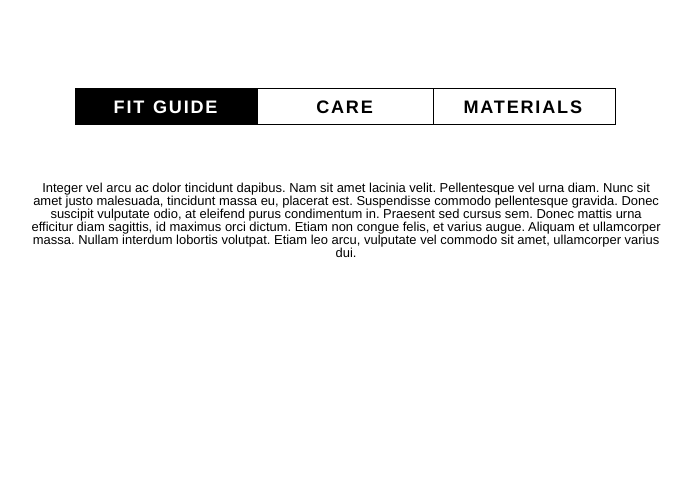
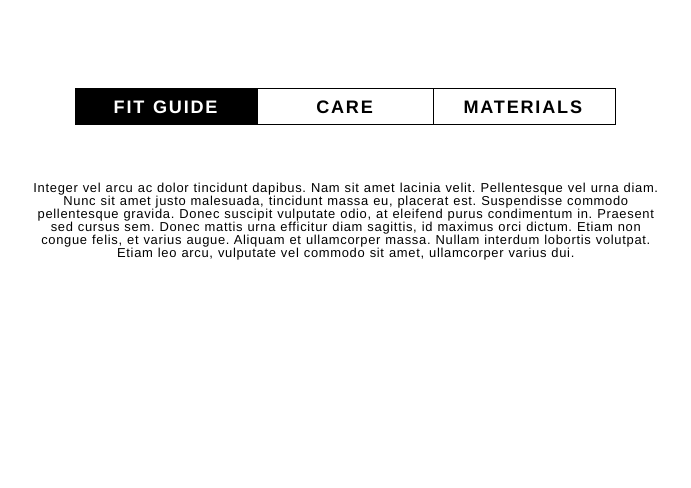
Before and after one commit to javi-aire/sdg, a website: page client/index.html in a window 1280 px wide. Shown: the whole page, without its empty margins (294-985 px from the left). Drawn offline with nearby package versions, Linux system fonts and the light colour scheme; files that its build step writes are made by us from their sources.

Commit message:
mats_info styles updated

```diff
--- a/client/css/style.scss
+++ b/client/css/style.scss
@@ -178,9 +178,6 @@ h1 {
 ======For actual content styling======
     padding-bottom: 6em;
     font-size: .81em;
-    width: 52vw;
-    margin-left: -4vw;
-    letter-spacing: .0625em;
 */
 
 /*====== Materials Tab Content ======*/
@@ -209,4 +206,5 @@ h1 {
   float: left;
   position: relative;
   bottom: 5em;
+  letter-spacing: .0525em;
 }
```
